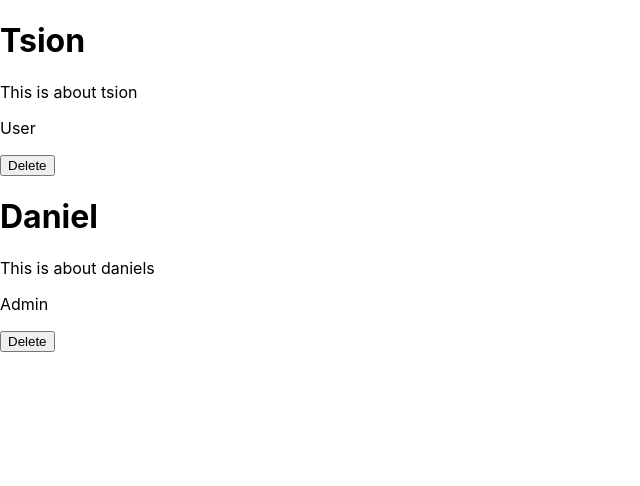
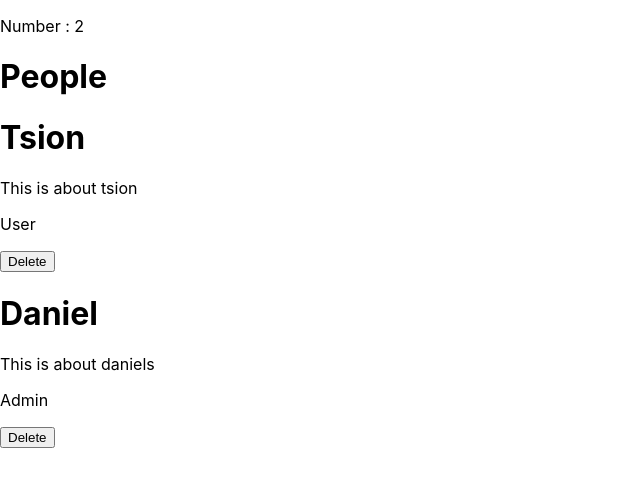
Before and after one commit to natghi2010/CVMaker, a React (Create React App) app: page / in a window 1280 px wide. Shown: the top 486 px of the page, without its empty margins (0-640 px from the left). Built offline with nearby package versions, Linux system fonts and the light colour scheme.

Commit message:
using context provider

```diff
--- a/src/App.js
+++ b/src/App.js
@@ -1,5 +1,7 @@
-import { useEffect, useState } from "react";
-import Person from "./components/Person";
+import { createContext, useContext, useEffect, useState } from "react";
+import Layout from "./components/Layout";
+
+export const AppStateContext = createContext();
 
 function App() {
 
@@ -32,16 +34,17 @@ function App() {
   useEffect(()=>{},[]);
 
 
+
   return (
+
+    <AppStateContext.Provider value={{people,deletePerson}}>
     <div className="App">
+     <p>Number : {people.length}</p>
 
-    {people.map((person,index)=>(
-    <div key={index}>
-      <Person name={person.name} description={person.description} age={person.age}/>
-      <button onClick={()=>{deletePerson(person)}}>Delete</button>
-      </div>
-    ))}
+      <Layout people ={people}/>
+
     </div>
+    </AppStateContext.Provider>
   );
 
 }
--- /dev/null
+++ b/src/components/Layout.js
@@ -0,0 +1,26 @@
+import { Component, useContext } from "react";
+import { AppStateContext } from "../App";
+import Person from "./Person";
+
+export default function Layout() {
+  const ContextData = useContext(AppStateContext);
+
+  return (
+    <div>
+      <h1>People</h1>
+      {ContextData.people.map((person,index) => {
+        return (
+         <>
+          <Person
+            key={person.index}
+            name={person.name}
+            description={person.description}
+            age={person.age}
+          />
+          <button onClick={()=>ContextData.deletePerson(person)}>Delete</button>
+         </>
+        );
+      })}
+    </div>
+  );
+}
```
